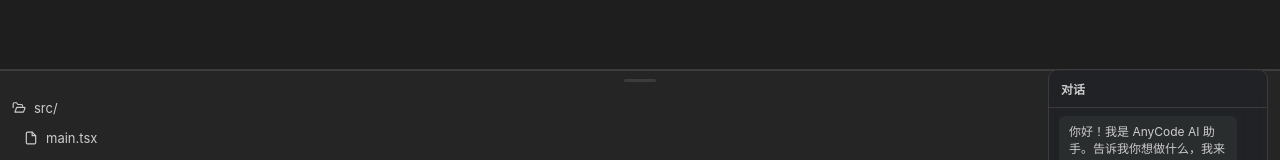
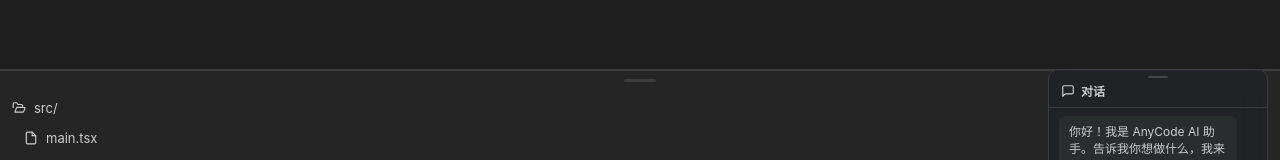
Before and after one commit to wyattzheng/any-code, a React (Vite) app in the folder packages/app/: page / in a window 1280 px wide. Shown: the part 451-611 px from the top of the page. Built offline with nearby package versions, Linux system fonts and the light colour scheme.

Commit message:
feat(app): conversation header with chat icon, drag grip, recording timer

```diff
--- a/packages/app/src/components/ConversationOverlay.css
+++ b/packages/app/src/components/ConversationOverlay.css
@@ -18,14 +18,30 @@
 
 .conversation-header {
     display: flex;
+    flex-direction: column;
     align-items: center;
-    gap: 6px;
-    padding: 10px 12px;
+    padding: 6px 12px 8px;
     font-size: 12px;
     font-weight: 600;
     cursor: grab;
     user-select: none;
     border-bottom: 1px solid var(--color-border);
+}
+
+.conversation-header-content {
+    display: flex;
+    align-items: center;
+    gap: 6px;
+    width: 100%;
+}
+
+.drag-grip {
+    width: 20px;
+    height: 2px;
+    background: var(--color-text-dim);
+    border-radius: 1px;
+    opacity: 0.35;
+    margin-bottom: 4px;
 }
 
 .conversation-messages {
@@ -95,7 +111,7 @@
 
 .mic-btn.recording {
     background: linear-gradient(to bottom, rgba(0, 0, 0, 0.2), transparent 60%) var(--color-accent);
-    border: 1.5px solid rgba(255, 255, 255, 0.3);
+    border: 1px solid rgba(255, 255, 255, 0.25);
 }
 
 .mic-wrapper {
--- a/packages/app/src/components/ConversationOverlay.tsx
+++ b/packages/app/src/components/ConversationOverlay.tsx
@@ -103,7 +103,10 @@ export function ConversationOverlay() {
                 onMouseDown={handleMouseDown}
                 onTouchStart={handleTouchStart}
             >
-                对话
+                <div className="drag-grip" />
+                <div className="conversation-header-content">
+                    <ChatIcon /> 对话
+                </div>
             </div>
 
             <div className="conversation-messages">
--- a/packages/app/src/components/Icons.tsx
+++ b/packages/app/src/components/Icons.tsx
@@ -122,7 +122,7 @@ export function DeletedIcon({ size = 12, color = "currentColor" }: IconProps) {
 export function ChatIcon({ size = 14, color = "currentColor" }: IconProps) {
     return (
         <svg width={size} height={size} viewBox="0 0 24 24" fill="none" stroke={color} strokeWidth="2" strokeLinecap="round" strokeLinejoin="round">
-            <path d="M7.9 20A9 9 0 1 0 4 16.1L2 22z" />
+            <path d="M21 15a2 2 0 0 1-2 2H7l-4 4V5a2 2 0 0 1 2-2h14a2 2 0 0 1 2 2z" />
         </svg>
     );
 }
```
